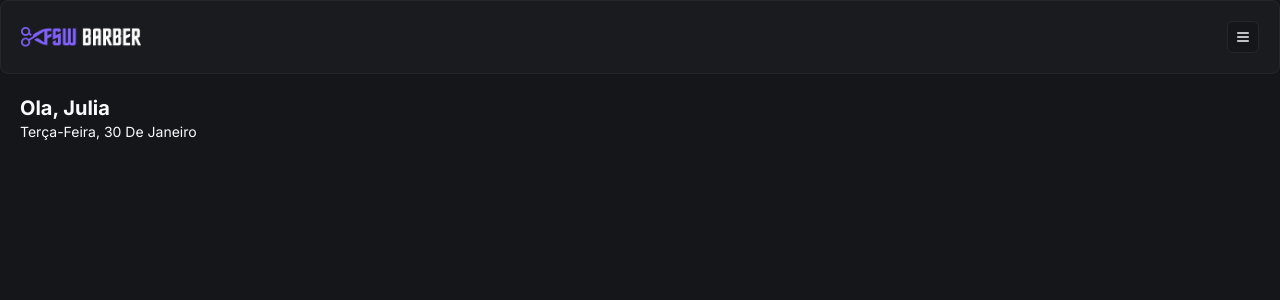
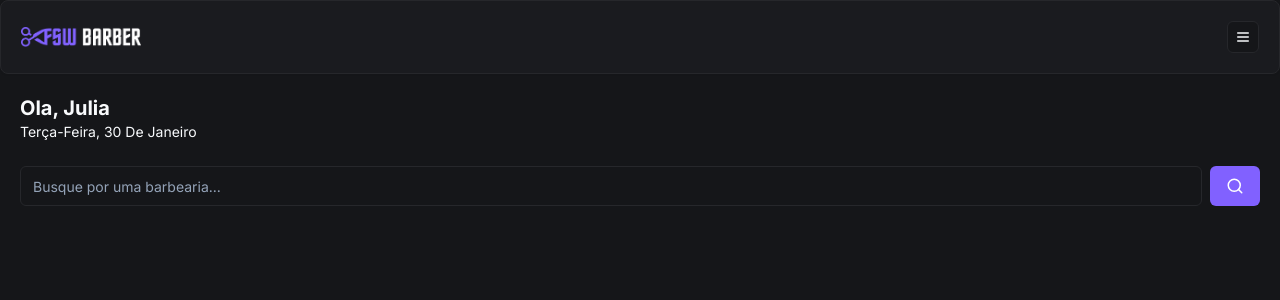
Before and after one commit to Julialauries01/barberWebFullstack, a Next.js app: page / in a window 1280 px wide. Shown: the top 300 px of the page. Built offline with nearby package versions, Linux system fonts and the light colour scheme.

Commit message:
fix: componente de busca

```diff
--- /dev/null
+++ b/app/(home)/_components/search.tsx
@@ -0,0 +1,18 @@
+'use client'
+import { Button } from "@/app/components/ui/button";
+import { Input } from "@/app/components/ui/input";
+import { SearchIcon } from "lucide-react";
+
+const Search = () => {
+   return (
+
+      <div className="flex items-center gap-2">
+            <Input placeholder="Busque por uma barbearia..."/>
+            <Button variant="default" >
+               <SearchIcon size={18} />
+            </Button>
+      </div>
+
+    );
+}
+export default Search;
--- a/app/(home)/page.tsx
+++ b/app/(home)/page.tsx
@@ -1,6 +1,7 @@
 import { format } from "date-fns";
 import Header from "../components/header";
 import { ptBR } from "date-fns/locale";
+import Search from "./_components/search"
 
 export default function Home() {
   return (
@@ -14,6 +15,10 @@
       locale: ptBR ,
       })}</p>
    </div>
+   <div className="px-5 mt-6">
+   <Search />
+    </div>
+
    </div>
   );
 
--- /dev/null
+++ b/app/components/ui/input.tsx
@@ -0,0 +1,25 @@
+import * as React from "react"
+
+import { cn } from "@/app/lib/utils"
+
+export interface InputProps
+  extends React.InputHTMLAttributes<HTMLInputElement> {}
+
+const Input = React.forwardRef<HTMLInputElement, InputProps>(
+  ({ className, type, ...props }, ref) => {
+    return (
+      <input
+        type={type}
+        className={cn(
+          "flex h-10 w-full rounded-md border border-input bg-background px-3 py-2 text-sm ring-offset-background file:border-0 file:bg-transparent file:text-sm file:font-medium placeholder:text-muted-foreground focus-visible:outline-none focus-visible:ring-2 focus-visible:ring-ring focus-visible:ring-offset-2 disabled:cursor-not-allowed disabled:opacity-50",
+          className
+        )}
+        ref={ref}
+        {...props}
+      />
+    )
+  }
+)
+Input.displayName = "Input"
+
+export { Input }
```
